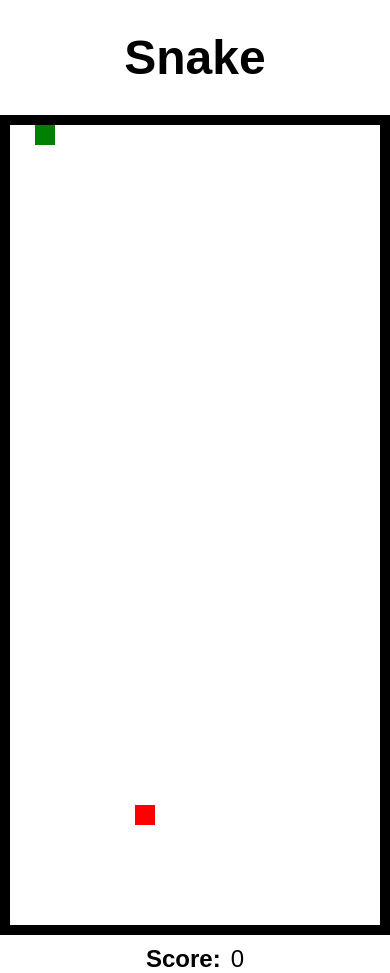
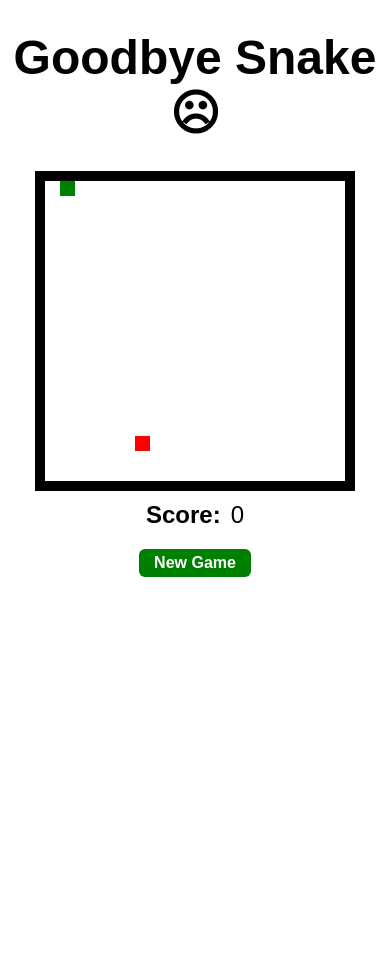
Before and after one commit to helloRupa/jquery-snake, a plain HTML site: page dist/index.html in a window 390 px wide. After the commit the page ends 844 px from the top, so only its background shows below. Drawn offline with nearby package versions, Linux system fonts and the light colour scheme.

Commit message:
Make responsive, replace alert, allow new game

```diff
--- a/dist/index.html
+++ b/dist/index.html
@@ -10,11 +10,16 @@
   <script src="./main.js"></script>
 </head>
 <body>
-  <h1>Snake</h1>
+  <h1 id="page-title">Snake</h1>
 
   <div id="game" class="game"></div>
+
   <div class="score">
     <strong>Score:</strong><span id="score">0</span>
   </div>
+
+  <div>
+    <button id="new-game">New Game</button>
+  </div>
 </body>
 </html>
--- a/dist/main.css
+++ b/dist/main.css
@@ -37,9 +37,21 @@
 li {
   list-style: none;
   display: inline-block;
-  width: 20px;
-  height: 20px;
+  width: 15px;
+  height: 15px;
   background-color: #fff;
+}
+
+button {
+  border: none;
+  background-color: green;
+  color: #fff;
+  font-size: 16px;
+  padding: 5px 15px;
+  cursor: pointer;
+  border-radius: 6px;
+  margin: 20px;
+  font-weight: bold;
 }
 
 .snake {
@@ -59,3 +71,10 @@
   display: inline-block;
   margin-right: 10px;
 }
+
+@media all and (min-width: 800px) {
+  li {
+    width: 20px;
+    height: 20px;
+  }
+}
```
Also changed, not shown: dist/main.js (+2 -2 lines), src/index.js (+6 -1 lines), src/view.js (+10 -2 lines).
